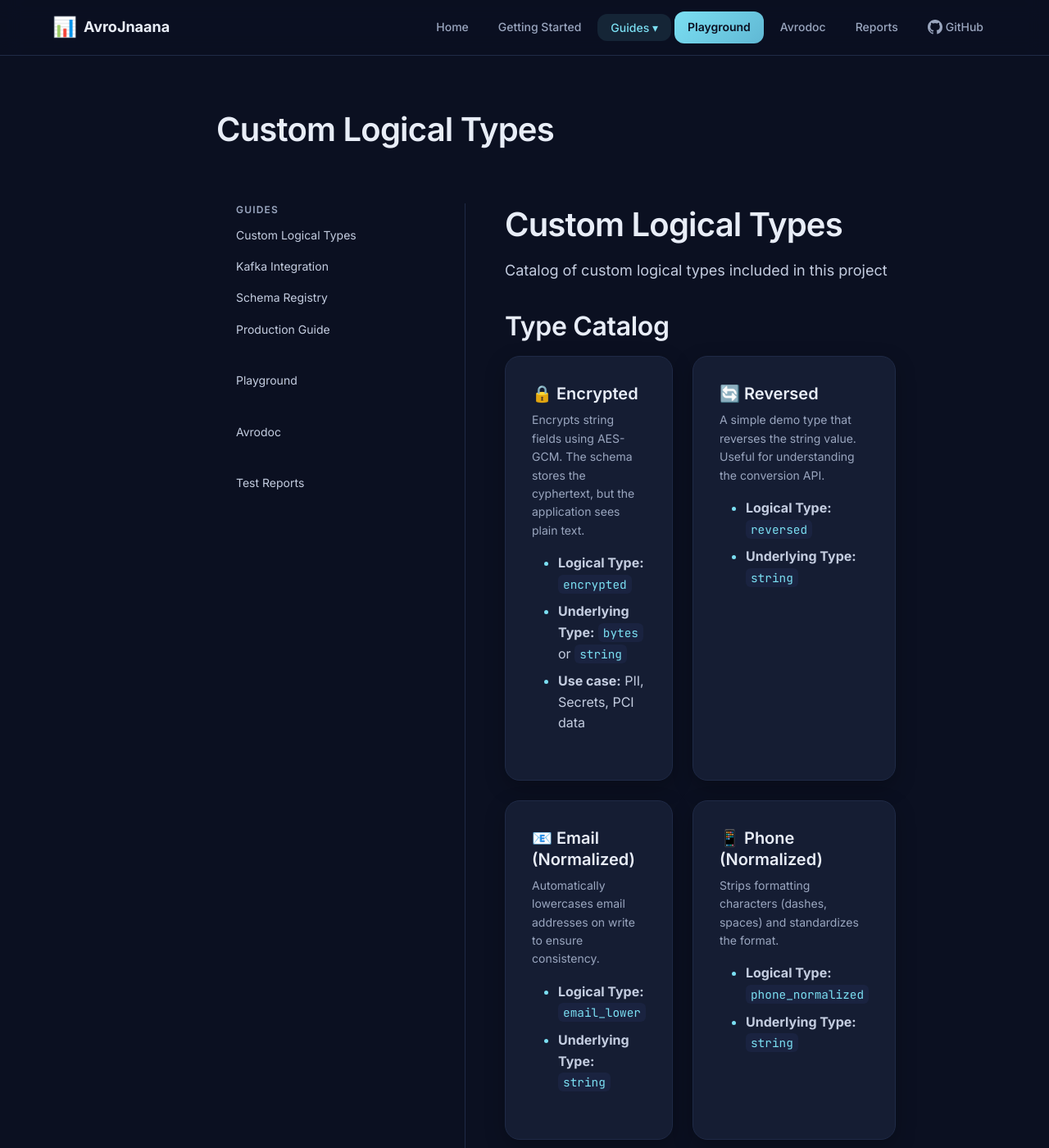
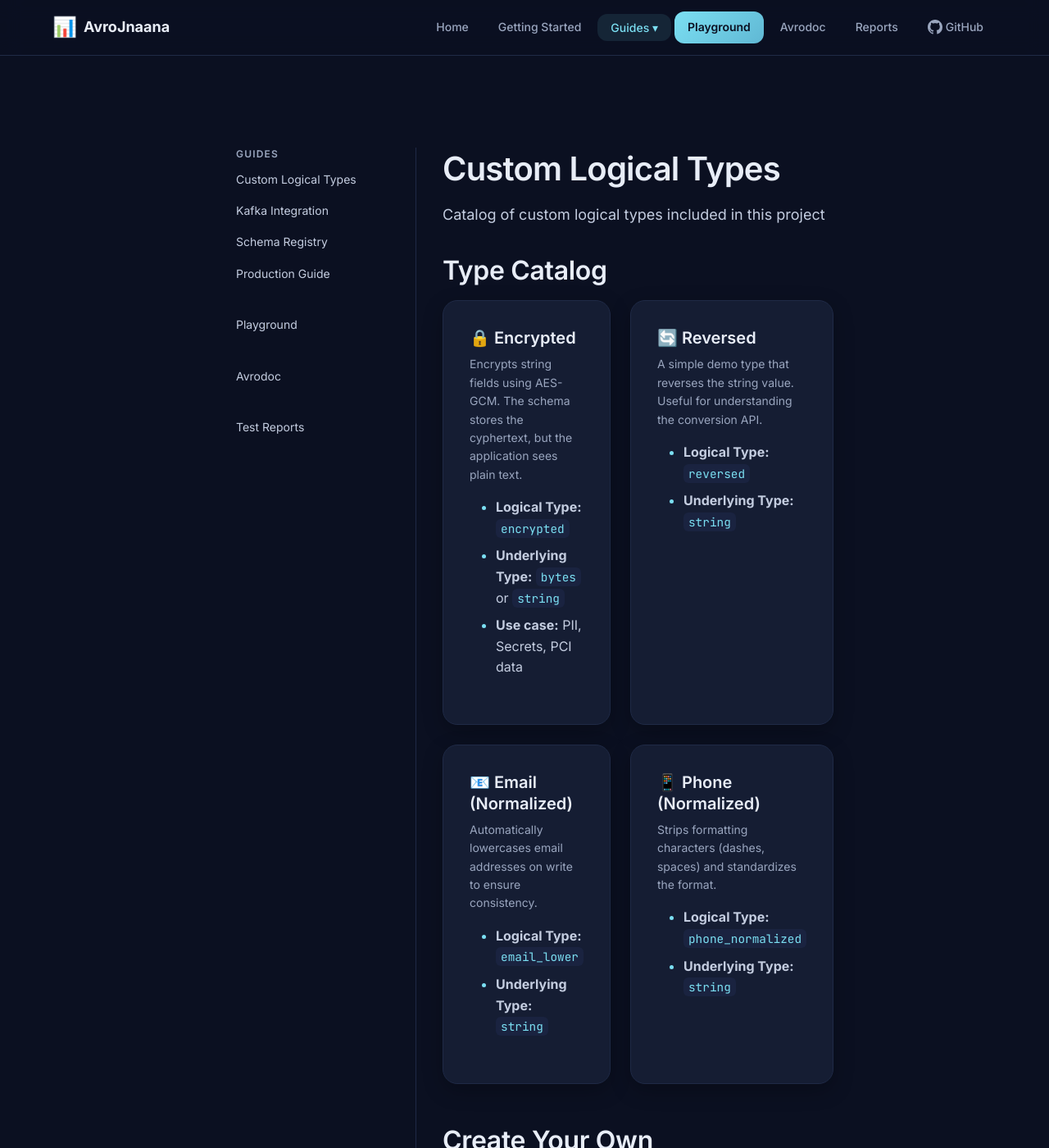
Before and after one commit to anilkulkarni87/AvroJnaana, a Jekyll site: the page built from guides/logical-types.md, in a window 1280 px wide and 1400 px high. Shown: the whole window at 82% size. Built offline with Jekyll 4.4.1, drawn with Linux system fonts in a browser that asks for light colours.

Commit message:
feat: Add Dev Container configuration, refine docs layout spacing, and prevent page titles from rendering on docs pages.

```diff
--- a/_layouts/default.html
+++ b/_layouts/default.html
@@ -16,7 +16,7 @@
     {% include nav.html %}
 
     <main class="content">
-        {% if page.title and page.url != '/' %}
+        {% if page.title and page.url != '/' and page.layout != 'docs' %}
         <h1>{{ page.title }}</h1>
         {% endif %}
 
--- a/_layouts/docs.html
+++ b/_layouts/docs.html
@@ -60,8 +60,8 @@
 <style>
     .docs-container {
         display: grid;
-        grid-template-columns: 280px 1fr;
-        gap: var(--space-2xl);
+        grid-template-columns: 220px 1fr;
+        gap: var(--space-xl);
         max-width: var(--max-width);
         margin: 0 auto;
         padding: var(--space-2xl) var(--space-lg);
```
Also changed, not shown: .devcontainer/devcontainer.json (added).
